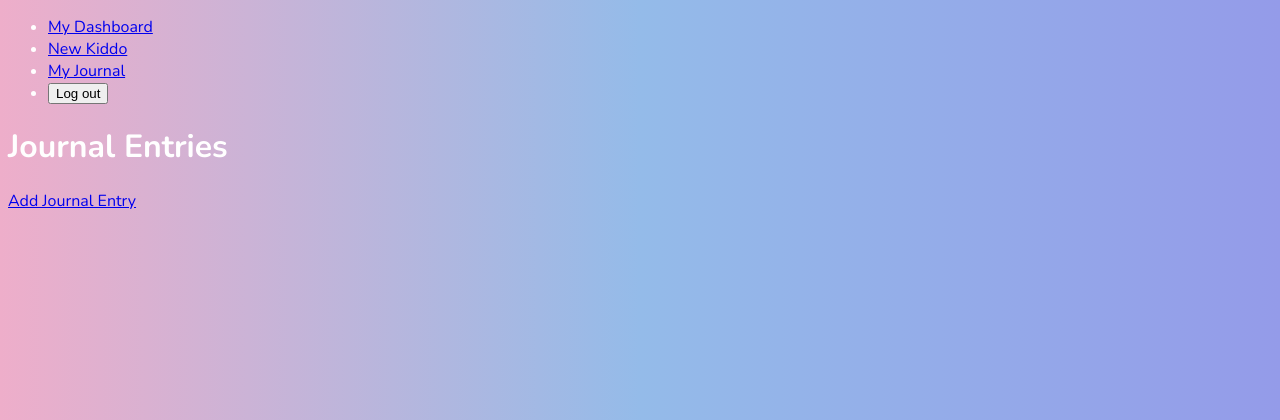
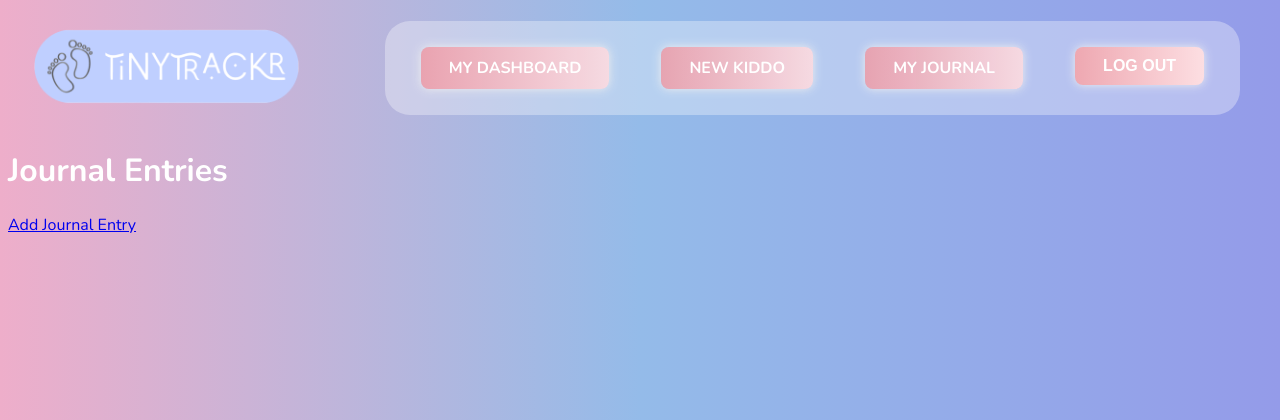
Before and after one commit to amenalii/tinytrackr, a Django app: page /journal/ in a window 1280 px wide. Shown: the top 420 px of the page. Run offline with Django 5.2, Linux system fonts and the light colour scheme; the visitor is signed in with stand-in values (Sample User, id 1); data that the repository does not hold is empty.

Commit message:
Header/Navbar styling complete

```diff
--- a/main_app/static/css/base.css
+++ b/main_app/static/css/base.css
@@ -6,6 +6,72 @@ body {
   background-size: cover;
   font-family: nunito, sans-serif;
   color: white
+}
+
+header {
+  display: flex;
+  align-items: center;
+  justify-content: space-between;
+  padding: 0px 32px 0px 0px;
+}
+
+.logo img{
+  height: 120px;
+  width: auto;
+  margin-right: 0;
+  margin-left: 0;
+  display: block;
+}
+
+nav {
+  display: flex;
+  flex-direction: column;
+  align-items: center;
+  justify-content: flex-end;
+  background-color: rgba(255, 255, 255, 0.328);
+  border-radius: 25px;
+}
+
+nav ul {
+  display: flex;
+  list-style: none;
+  padding: 10px;
+}
+
+nav ul li {
+  margin: 0 20px;
+  padding: 0;
+  font-size: 1rem;
+}
+
+nav ul li a,
+nav ul li button,
+#logout-form button {
+  background-image: linear-gradient(to right, #ee9ca7db 0%, #ffdde1de 51%, #ee9ca7 100%);
+  margin: 0 6px;
+  padding: 10px 28px;
+  text-align: center;
+  text-transform: uppercase;
+  text-decoration: none;
+  font-weight: bold;
+  transition: 0.5s;
+  background-size: 200% auto;
+  color: white;
+  box-shadow: 0 0 10px #eee;
+  border-radius: 8px;
+  display: inline-block;
+  border: none;
+  font-size: 1rem;
+  cursor: pointer;
+}
+
+nav ul li a:hover,
+nav ul li button:hover,
+#logout-form button:hover {
+  background-position: right center;
+  color: #fff;
+  text-decoration: none;
+  box-shadow: 0 0 20px #ee9ca7;
 }
 
 .home-container {
--- a/main_app/templates/base.html
+++ b/main_app/templates/base.html
@@ -15,6 +15,11 @@
   </head>
   <body>
     <header>
+      <div class="logo">
+        <a href="{% url 'home' %}">
+          <img src="{% static 'images/logo.png' %}" />
+        </a>
+      </div>
       <nav>
         <ul>
           {% if user.is_authenticated %}
```
Also changed, not shown: main_app/static/images/logo.png (added).
